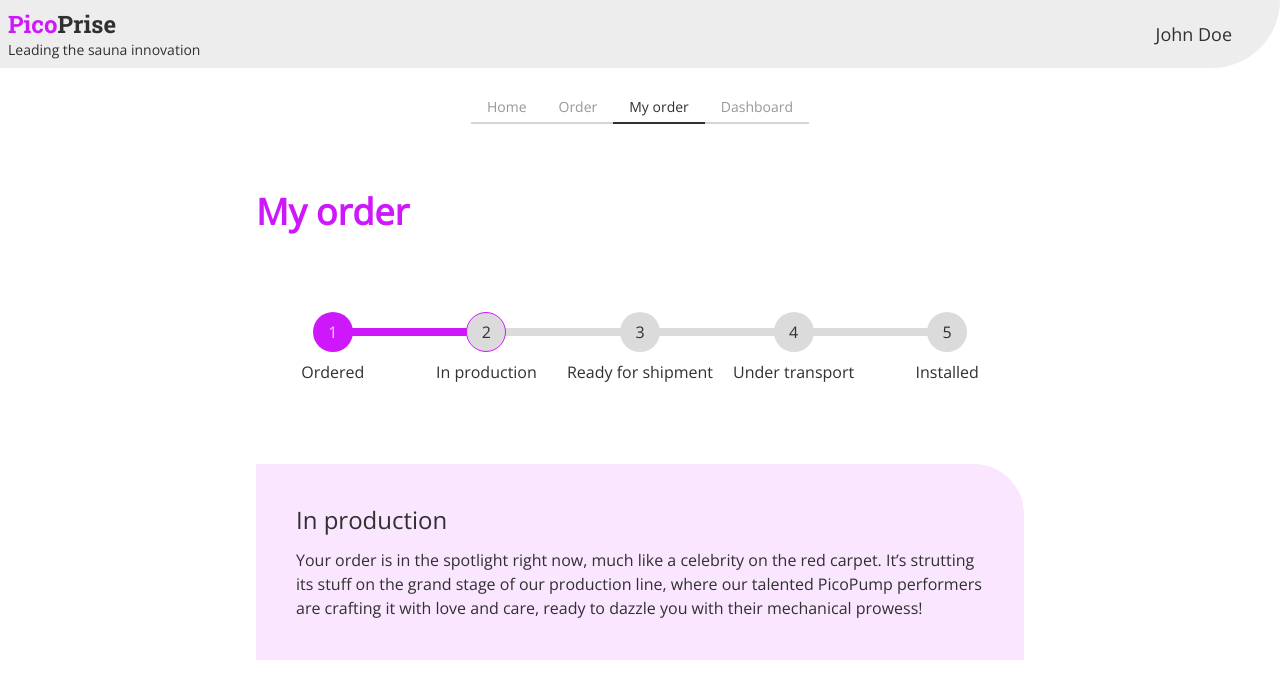
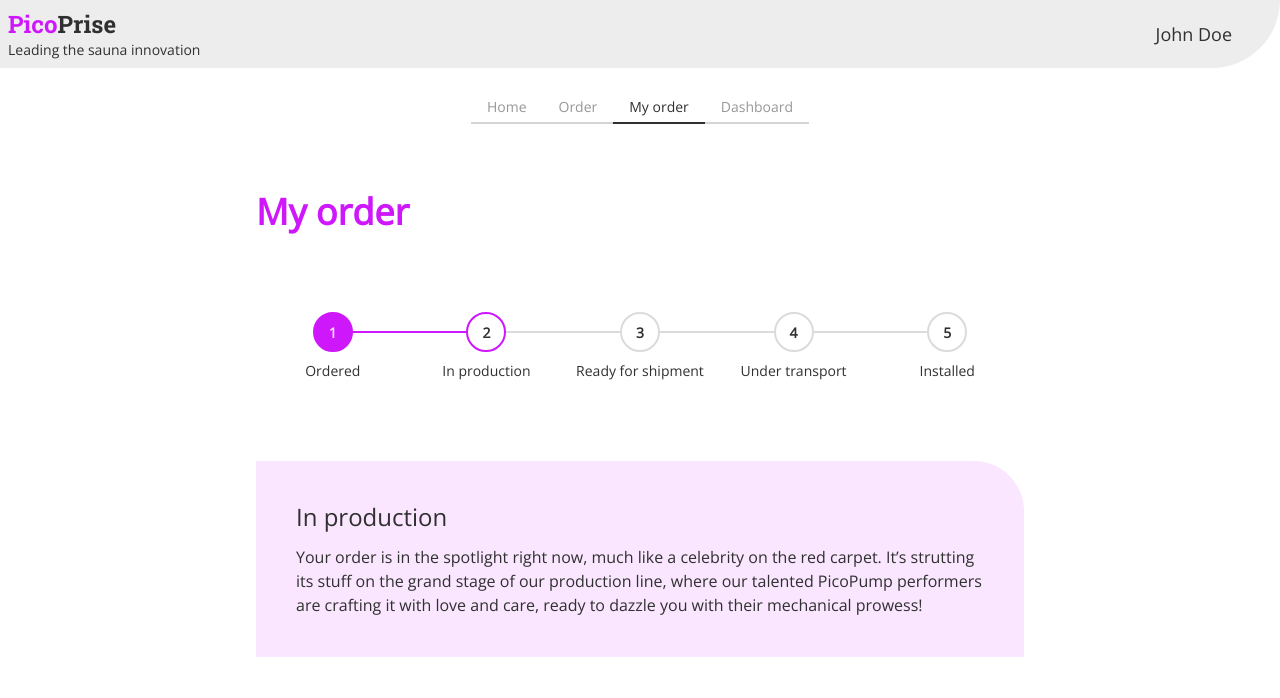
Before and after one commit to thomas-oestdahl/picoprise, a SvelteKit app: page /myorder in a window 1280 px wide. Shown: the top 698 px of the page. Built offline with nearby package versions, Linux system fonts and the light colour scheme; some icons are missing.

Commit message:
Updated style of my order state

```diff
--- a/src/components/why.svelte
+++ b/src/components/why.svelte
@@ -1,4 +1,4 @@
-<article class="">
+<article class="py-5">
   <h2 class="text-4xl font-serif font-bold pb-5">Why PicoPump?</h2>
   <div class="grid grid-cols-1 sm:grid-cols-2 lg:grid-cols-3 gap-10">
     <div class="max-w-md">
--- a/src/routes/myorder/+page.svelte
+++ b/src/routes/myorder/+page.svelte
@@ -27,18 +27,34 @@
 </div>
 
 <style>
-  .background-primary {
-    background-color: hsl(var(--p) / 0.1);
+  .step {
+    font-size: 14px;
+  }
+
+  .step::before {
+    height: 0.1rem;
   }
 
   .step::after {
     height: 2.5rem;
     width: 2.5rem;
+    background-color: #fff;
+    border: 2px solid hsl(var(--b3) / var(--tw-bg-opacity));
+    font-weight: 800;
+  }
+
+  .step-primary::after {
+    background-color: hsl(var(--p));
+    border: 2px solid hsl(var(--p));
   }
 
   .current::after {
-    background-color: hsl(var(--b3) / var(--tw-bg-opacity));
-    border: 1px solid hsl(var(--p) / var(--tw-bg-opacity));
+    border: 2px solid hsl(var(--p) / var(--tw-bg-opacity));
     color: hsl(var(--bc) / var(--tw-text-opacity));
+    background-color: #fff;
+  }
+
+  .background-primary {
+    background-color: hsl(var(--p) / 0.1);
   }
 </style>
```
